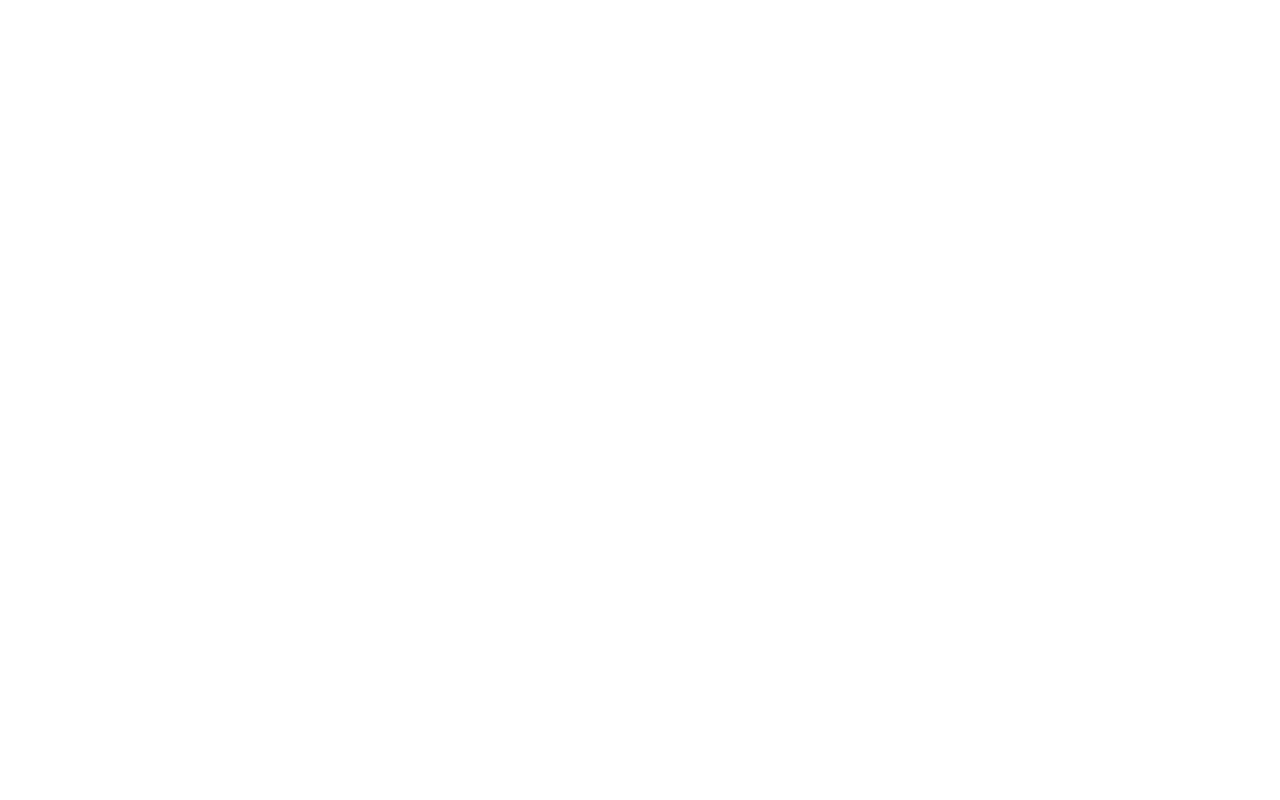
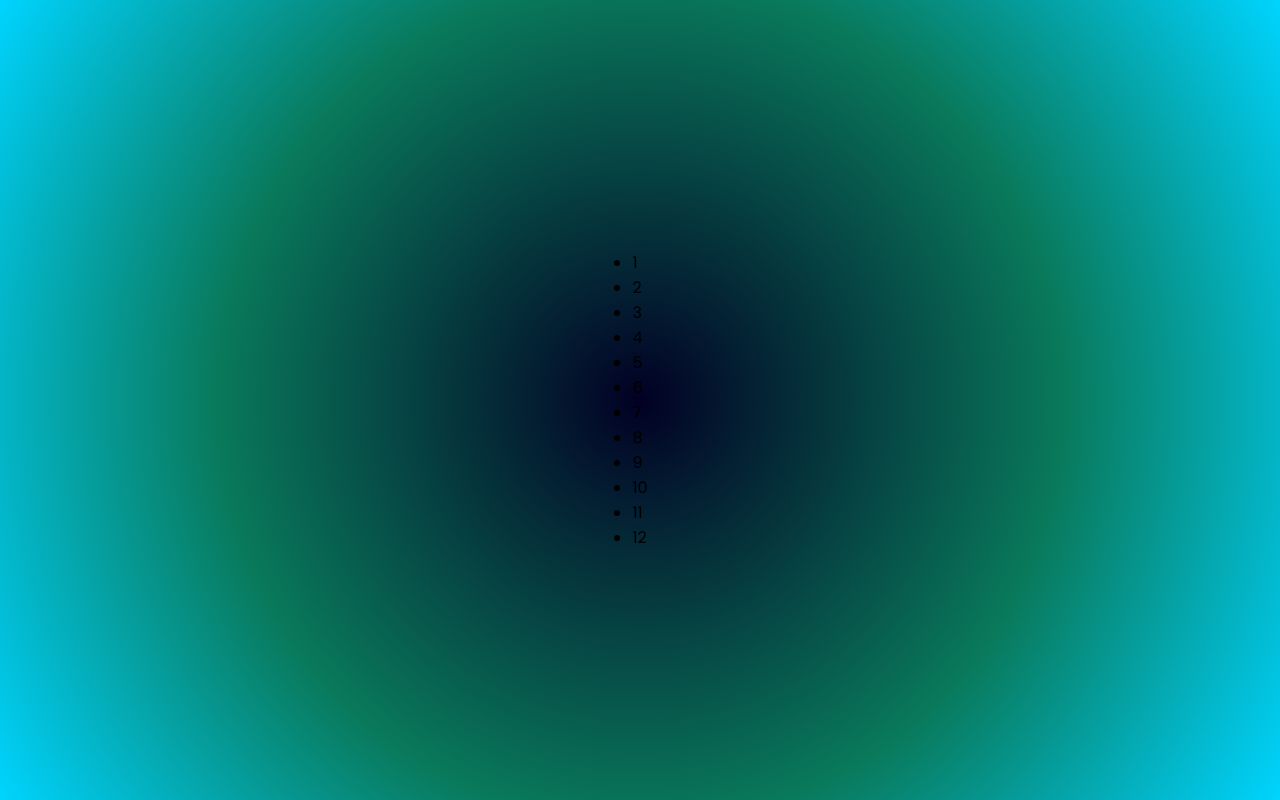
Before and after one commit to tobiaslicek/Clock, a plain HTML site: page index.html in a window 1280 px wide. Drawn offline with Linux system fonts and the light colour scheme.

Commit message:
choose the fonts, gradient and position

```diff
--- a/index.html
+++ b/index.html
@@ -1,14 +1,33 @@
 <!DOCTYPE html>
 <html lang="en">
-<head>
-    <meta charset="UTF-8">
-    <meta http-equiv="X-UA-Compatible" content="IE=edge">
-    <meta name="viewport" content="width=device-width, initial-scale=1.0">
+  <head>
+    <meta charset="UTF-8" />
+    <meta http-equiv="X-UA-Compatible" content="IE=edge" />
+    <meta name="viewport" content="width=device-width, initial-scale=1.0" />
     <title>Clock</title>
-    <link rel="stylesheet" href="style.css">
-</head>
-<body>
+    <link rel="stylesheet" href="style.css" />
+    <link rel="preconnect" href="https://fonts.googleapis.com">
+<link rel="preconnect" href="https://fonts.gstatic.com" crossorigin>
+<link href="https://fonts.googleapis.com/css2?family=Poppins:wght@300;400;700&display=swap" rel="stylesheet">
+  </head>
+  <body>
+    <div class="clock">
+      <ul>
+        <li><span>1</span></li>
+        <li><span>2</span></li>
+        <li><span>3</span></li>
+        <li><span>4</span></li>
+        <li><span>5</span></li>
+        <li><span>6</span></li>
+        <li><span>7</span></li>
+        <li><span>8</span></li>
+        <li><span>9</span></li>
+        <li><span>10</span></li>
+        <li><span>11</span></li>
+        <li><span>12</span></li>
+      </ul>
+    </div>
 
     <script src="script.js"></script>
-</body>
+  </body>
 </html>
--- a/style.css
+++ b/style.css
@@ -0,0 +1,22 @@
+/* font   font-family: 'Poppins', sans-serif; */
+
+* {
+  margin: 0;
+  padding: 0;
+}
+
+body {
+  font-family: 'Poppins', sans-serif;
+  background: rgb(2, 0, 36);
+  background: radial-gradient(
+    circle,
+    rgba(2, 0, 36, 1) 0%,
+    rgba(9, 121, 91, 1) 56%,
+    rgba(0, 212, 255, 1) 100%
+  );
+  position: relative;
+  display: flex;
+  justify-content: center;
+  align-items: center;
+    height: 100vh;
+}
```
